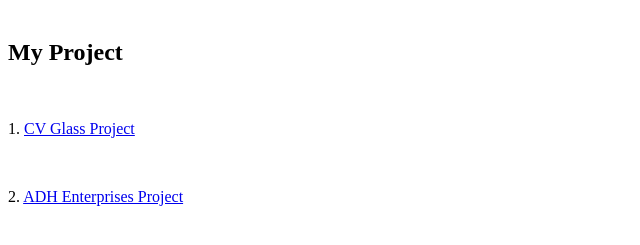
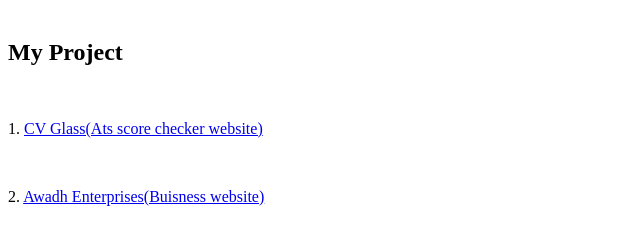
Before and after one commit to Suhail7985/suhail7985.github.io, a plain HTML site: page index.html in a window 1280 px wide. Shown: the part 105-350 px from the top of the page, without its empty margins (0-640 px from the left). Drawn offline with Linux system fonts and the light colour scheme.

Commit message:
updated-2

```diff
--- a/index.html
+++ b/index.html
@@ -8,7 +8,7 @@
 <body>
     <h1>Suhail</h1>
     <h2>My Project</h2>
-    <p>1. <a href="https://cvglass.onrender.com/" target="_blank">CV Glass Project</a></p>
-    <p>2. <a href="https://adh-enterprises.onrender.com/" target="_blank">ADH Enterprises Project</a></p>
+    <p>1. <a href="https://cvglass.onrender.com/" target="_blank">CV Glass(Ats score checker website)</a></p>
+    <p>2. <a href="https://adh-enterprises.onrender.com/" target="_blank">Awadh Enterprises(Buisness website)</a></p>
 </body>
 </html>
```
